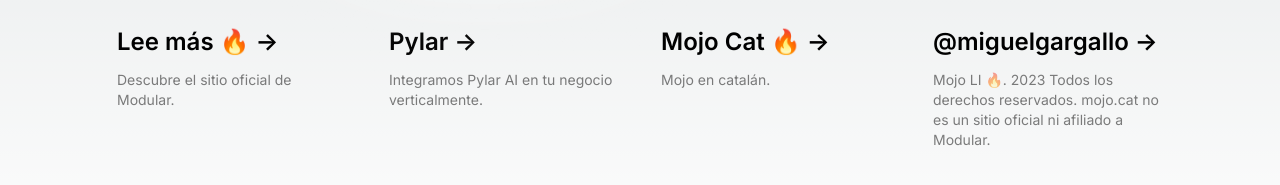
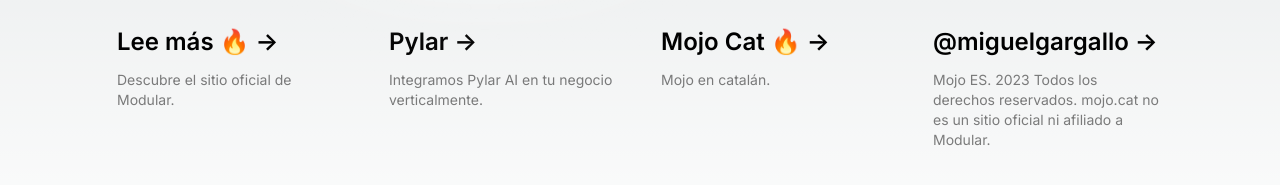
Before and after one commit to miguelgargallo/mojo-li, a Next.js app: page / in a window 1280 px wide. Shown: the part 505-690 px from the top of the page. Built offline with nearby package versions, Linux system fonts and the light colour scheme.

Commit message:
gh 0.0.1 fixes

```diff
--- a/app/page.tsx
+++ b/app/page.tsx
@@ -84,7 +84,7 @@ export default function Home() {
             </span>
           </h2>
           <p className={`m-0 max-w-[30ch] text-sm opacity-50`}>
-            Mojo LI 🔥. 2023 Todos los derechos reservados. mojo.cat no es un sitio oficial ni afiliado a Modular.
+            Mojo ES. 2023 Todos los derechos reservados. mojo.cat no es un sitio oficial ni afiliado a Modular.
           </p>
         </a>
       </div>
```
